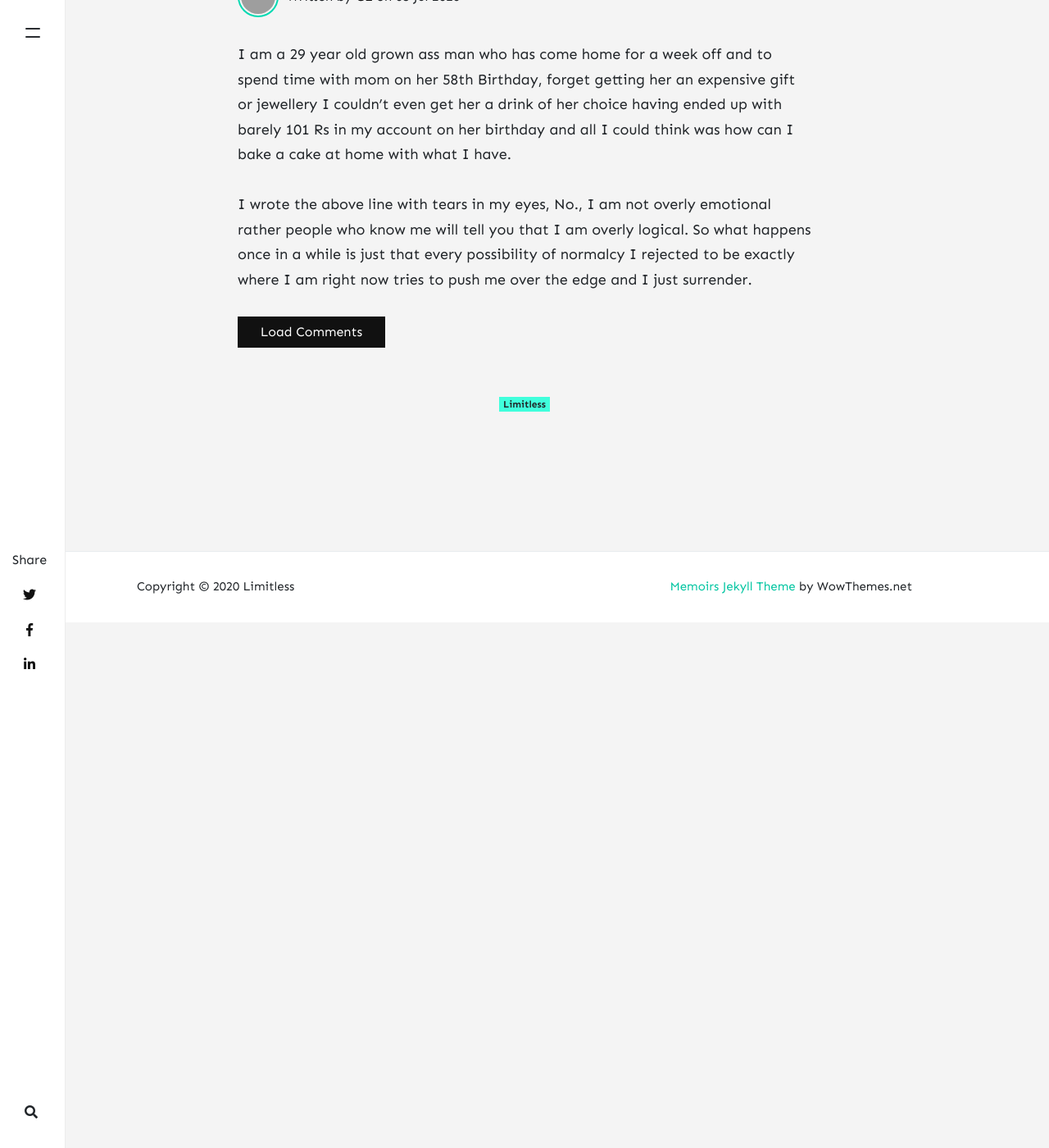
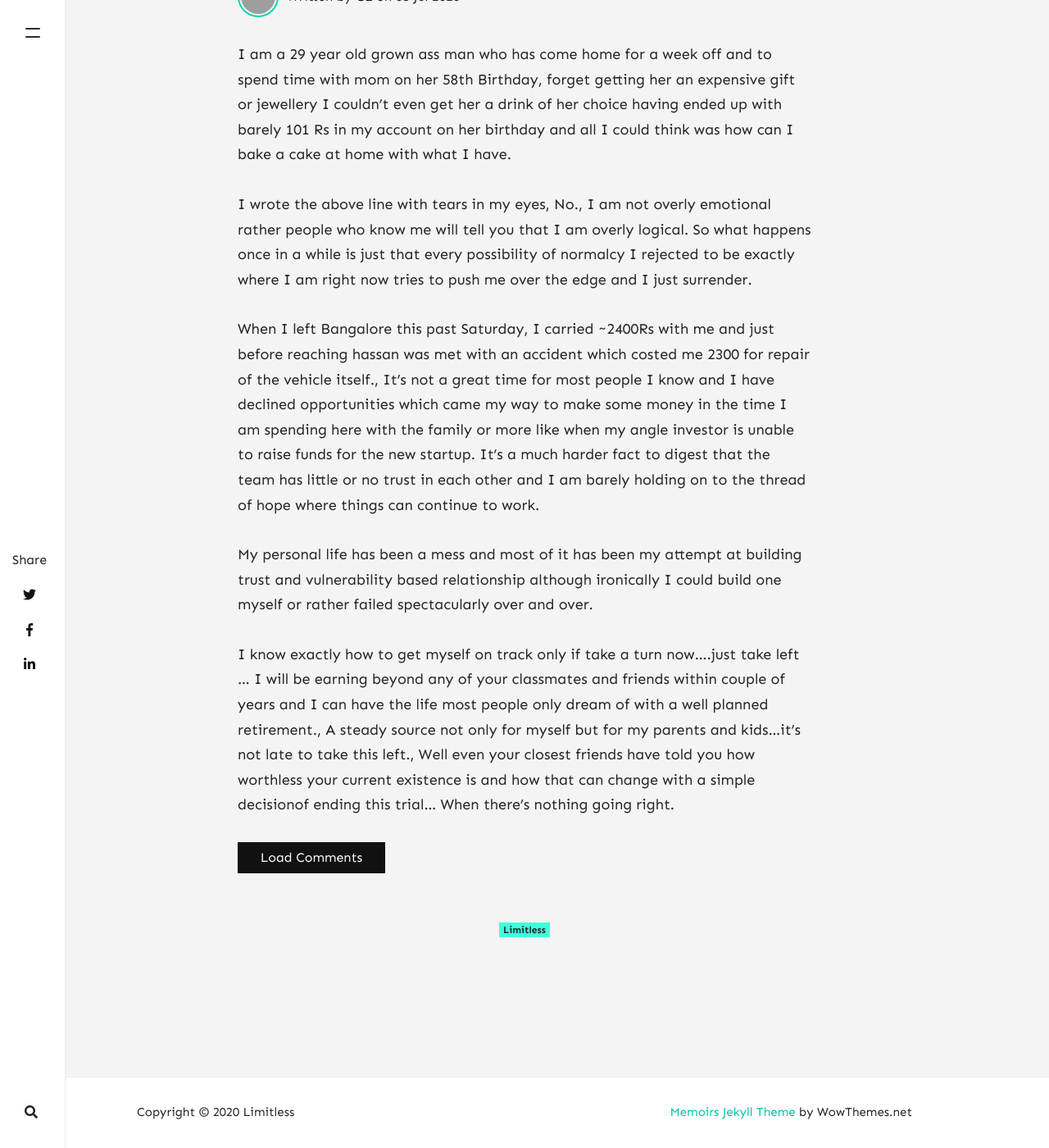
Before and after one commit to gowrav/gowrav.github.io, a Jekyll site: the page built from _posts/2020-07-03-when-nothing-goes-right.md, in a window 1280 px wide and 1400 px high, scrolled down 454 px. Shown: the whole window at 82% size. Built offline with Jekyll 4.4.1, drawn with Linux system fonts in a browser that asks for light colours; nearby versions of some CDN libraries; comment, search, counter and statistics services are not loaded; before the commit the page ends 1213 px from its top, so only the background shows below that; grey boxes are pictures that could not be loaded.

Commit message:
Update 2020-07-03-when-nothing-goes-right.md

```diff
--- a/_posts/2020-07-03-when-nothing-goes-right.md
+++ b/_posts/2020-07-03-when-nothing-goes-right.md
@@ -12,3 +12,10 @@ rating:
 I am a 29 year old grown ass man who has come home for a week off and to spend time with mom on her 58th Birthday, forget getting her an expensive gift or jewellery I couldn't even get her a drink of her choice having ended up with barely 101 Rs in my account on her birthday and all I could think was how can I bake a cake at home with what I have.
 
 I wrote the above line with tears in my eyes, No., I am not overly emotional rather people who know me will tell you that I am overly logical. So what happens once in a while is just that every possibility of normalcy I rejected to be exactly where I am right now tries to push me over the edge and I just surrender.
+
+When I left Bangalore this past Saturday, I carried ~2400Rs with me and just before reaching hassan was met with an accident which costed me 2300 for repair of the vehicle itself., It's not a great time for most people I know and I have declined opportunities which came my way to make some money in the time I am spending here with the family or more like when my angle investor is unable to raise funds for the new startup. It's a much harder fact to digest that the team has little or no trust in each other and I am barely holding on to the thread of hope where things can continue to work.
+
+My personal life has been a mess and most of it has been my attempt at building trust and vulnerability based relationship although ironically I could build one myself or rather failed spectacularly over and over.
+
+I know exactly how to get myself on track only if take a turn now....just take left ... I will be earning beyond any of your classmates and friends within couple of years and I can have the life most people only dream of with a well planned retirement., A steady source not only for myself but for my parents and kids...it's not late to take this left., Well even your closest friends have told you how worthless your current existence is and how that can change with a simple decisionof ending this trial...
+When there's nothing going right.
```
